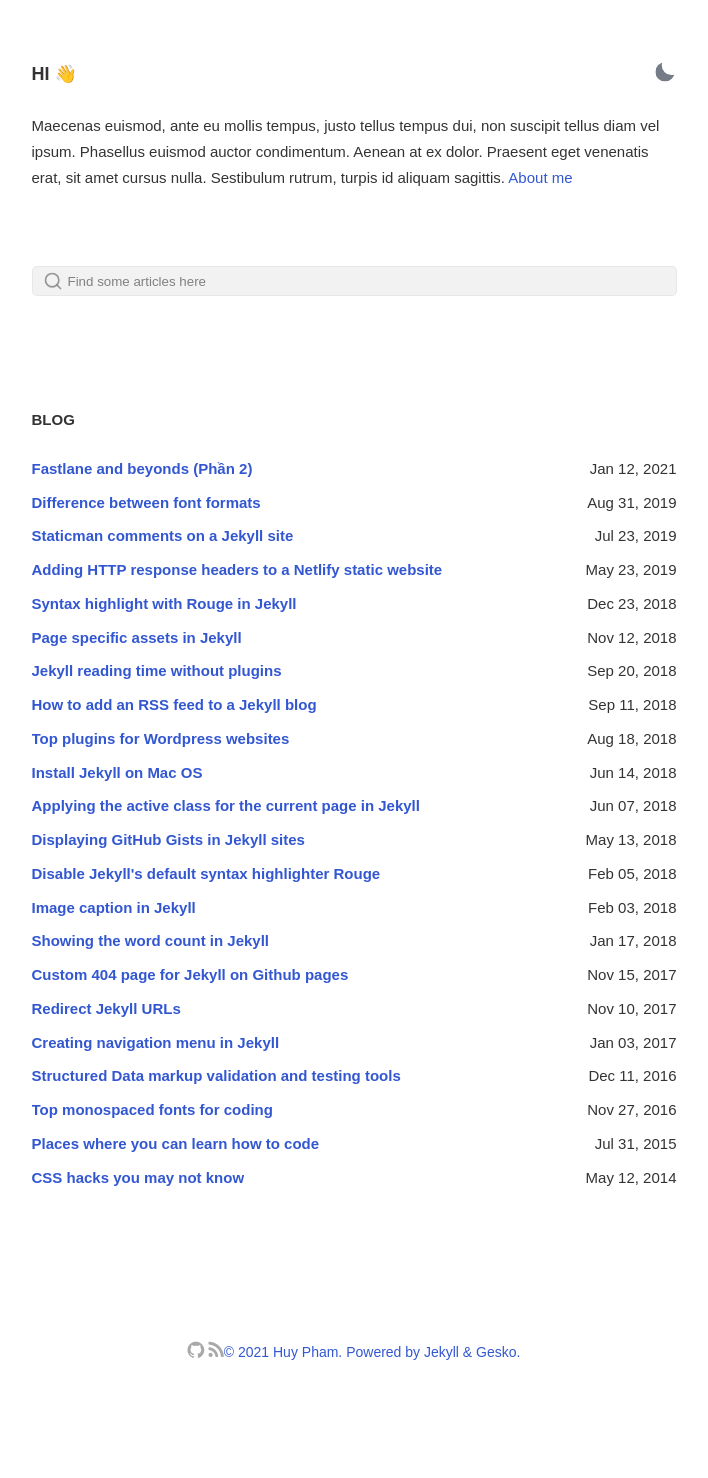
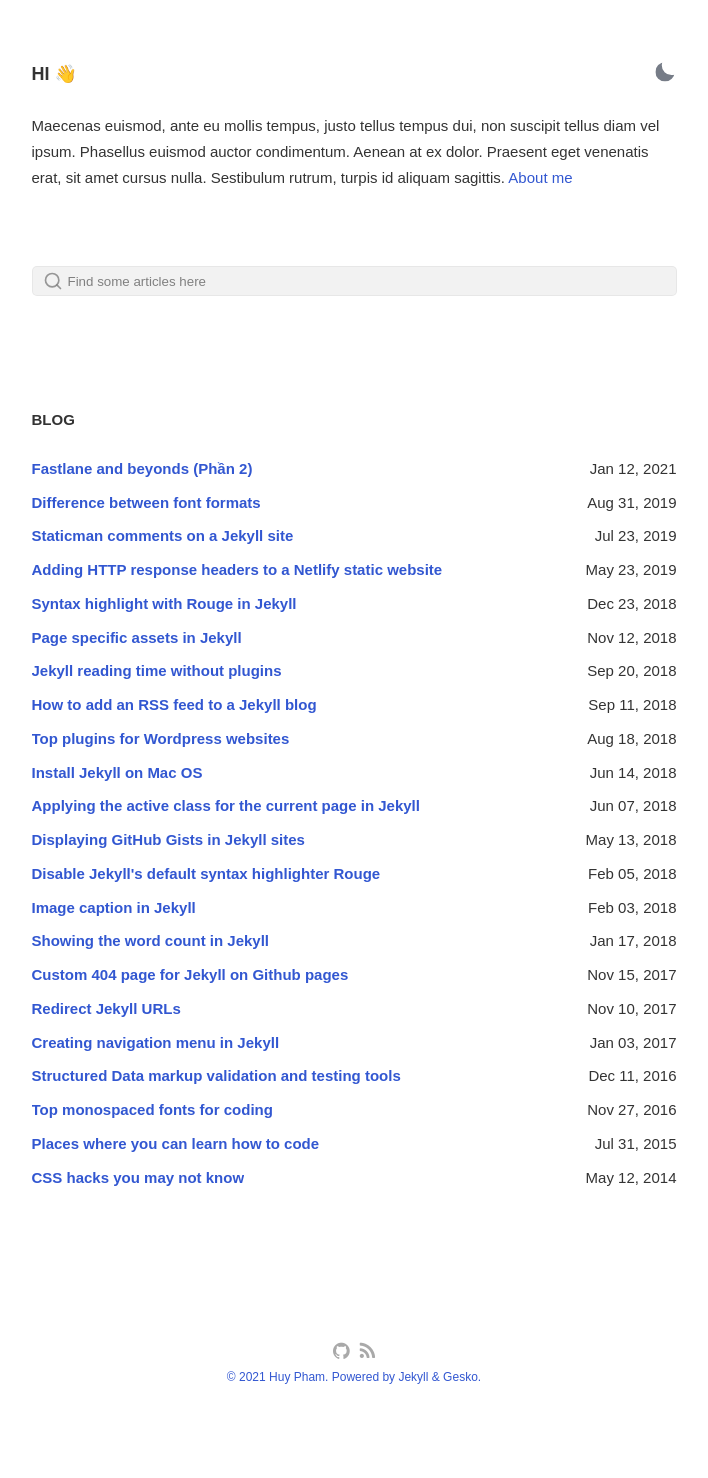
Before and after one commit to coder7eeN/coder7eeN.github.io, a Jekyll site: the page built from index.html, in a window 1280 px wide. Shown: the whole page, without its empty margins (286-994 px from the left). Built offline with Jekyll 4.4.1, drawn with Linux system fonts in a browser that asks for light colours; some web fonts are replaced; before the commit the page ends 1456 px from its top, so only the background shows below that.

Commit message:
chore: show name and change display type

```diff
--- a/_sass/_main.scss
+++ b/_sass/_main.scss
@@ -179,6 +179,7 @@ pre {
 	background: var(--code-bg-color);
 	margin: 0 -27px;
 	border-width: 1px;
+  word-break: break-word;
 }
 
 code {
@@ -349,15 +350,17 @@ main {
 
 .social-footer {
   padding: 6rem;
-  display: flex;
+  display: block;
   justify-content: center;
   position: initial;
+  text-align: center;
 
   .social-footer-icons {
 
     .fa {
       font-size: 1.3rem;
       color: #a9a9a9;
+      margin: 3px;
 
       &:hover {
         color: darken(#a9a9a9, 25%);
@@ -368,9 +371,9 @@ main {
 
   .footer-signature{
     align-items: center;
-    display: flex;
+    display: block;
     justify-content: space-between;
-    font-size: 14px;
+    font-size: 12px;
   }
 }
 
```
